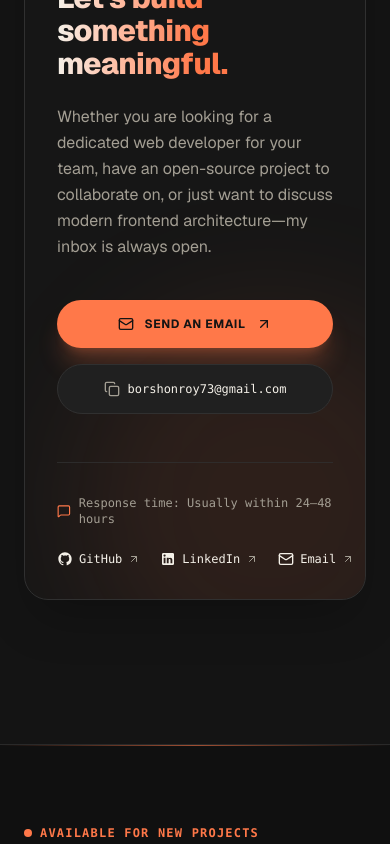
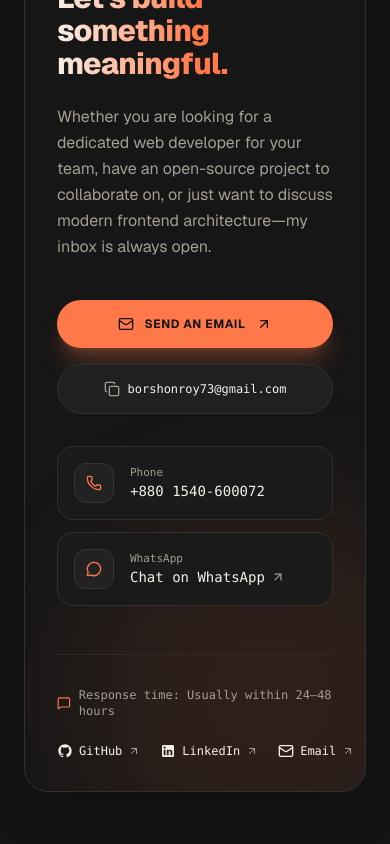
Before and after one commit to borshon07/my-portfolio-2.1, a Next.js app: page / in a window 390 px wide. Shown: the part 8143-8987 px from the top of the page. Built offline with nearby package versions, Linux system fonts and the light colour scheme.

Commit message:
feat: add phone and whatsapp to contact section

```diff
--- a/src/components/sections/Contact.tsx
+++ b/src/components/sections/Contact.tsx
@@ -1,8 +1,16 @@
 "use client";
 
 import React, { useState } from "react";
-import { socialLinks } from "@/data/portfolioData";
-import { ArrowUpRight, Check, Copy, Mail, MessageSquare } from "lucide-react";
+import { personalInfo, socialLinks } from "@/data/portfolioData";
+import {
+  ArrowUpRight,
+  Check,
+  Copy,
+  Mail,
+  MessageCircle,
+  MessageSquare,
+  Phone,
+} from "lucide-react";
 import { GithubIcon, LinkedinIcon } from "@/components/ui/Icons";
 import {
   motion,
@@ -135,7 +143,7 @@ export default function Contact() {
           {/* Action bar */}
           <motion.div
             variants={item}
-            className="flex flex-col sm:flex-row items-stretch sm:items-center gap-4 mb-12"
+            className="flex flex-col sm:flex-row items-stretch sm:items-center gap-4 mb-8"
           >
             {/* Magnetic email button */}
             <motion.a
@@ -179,6 +187,51 @@ export default function Contact() {
             </button>
           </motion.div>
 
+          {/* Phone + WhatsApp */}
+          {(personalInfo.phone || personalInfo.whatsapp) && (
+            <motion.div
+              variants={item}
+              className="grid grid-cols-1 sm:grid-cols-2 gap-3 mb-12"
+            >
+              {personalInfo.phone && (
+                <a
+                  href={`tel:${personalInfo.phone.replace(/[\s-]/g, "")}`}
+                  className="group flex items-center gap-4 p-4 rounded-2xl bg-[#1a1a1a] border border-[#303030] hover:border-[#FF7849]/50 transition-colors"
+                >
+                  <span className="flex items-center justify-center w-10 h-10 rounded-xl bg-[#222222] border border-[#353535] text-[#FF7849] group-hover:bg-[#FF7849] group-hover:text-[#141414] group-hover:border-[#FF7849] transition-colors">
+                    <Phone className="w-4 h-4" />
+                  </span>
+                  <span className="flex flex-col">
+                    <span className="text-[11px] font-mono text-[#A39E93]">Phone</span>
+                    <span className="text-sm font-mono text-[#F4F0E8]">
+                      {personalInfo.phone}
+                    </span>
+                  </span>
+                </a>
+              )}
+
+              {personalInfo.whatsapp && (
+                <a
+                  href={`https://wa.me/${personalInfo.whatsapp}`}
+                  target="_blank"
+                  rel="noopener noreferrer"
+                  className="group flex items-center gap-4 p-4 rounded-2xl bg-[#1a1a1a] border border-[#303030] hover:border-[#FF7849]/50 transition-colors"
+                >
+                  <span className="flex items-center justify-center w-10 h-10 rounded-xl bg-[#222222] border border-[#353535] text-[#FF7849] group-hover:bg-[#FF7849] group-hover:text-[#141414] group-hover:border-[#FF7849] transition-colors">
+                    <MessageCircle className="w-4 h-4" />
+                  </span>
+                  <span className="flex flex-col">
+                    <span className="text-[11px] font-mono text-[#A39E93]">WhatsApp</span>
+                    <span className="text-sm font-mono text-[#F4F0E8] inline-flex items-center gap-1.5">
+                      Chat on WhatsApp
+                      <ArrowUpRight className="w-3.5 h-3.5 text-[#A39E93] transition-transform group-hover:translate-x-0.5 group-hover:-translate-y-0.5" />
+                    </span>
+                  </span>
+                </a>
+              )}
+            </motion.div>
+          )}
+
           {/* Direct channels */}
           <motion.div
             variants={item}
@@ -195,7 +248,7 @@ export default function Contact() {
                 <a
                   key={social.platform}
                   href={social.url}
-                  target="_blank"
+                  target={social.iconName === "mail" ? undefined : "_blank"}
                   rel="noopener noreferrer"
                   className="group inline-flex items-center gap-1.5 text-[#F4F0E8] hover:text-[#FF7849] transition-all hover:scale-105"
                 >
--- a/src/data/portfolioData.ts
+++ b/src/data/portfolioData.ts
@@ -1,4 +1,10 @@
-import { NavItem, PersonalInfo, Project, SkillCategory, SocialLink } from "@/types/portfolio";
+import {
+  NavItem,
+  PersonalInfo,
+  Project,
+  SkillCategory,
+  SocialLink,
+} from "@/types/portfolio";
 
 export const personalInfo: PersonalInfo = {
   name: "Borshon Roy",
@@ -15,6 +21,8 @@ export const personalInfo: PersonalInfo = {
   location: "Bangladesh",
   isAvailableForWork: true,
   resumeUrl: "/resume/Borshon_Roy_Web_Developer_Intern_Resume.pdf",
+  phone: "+880 1540-600072",
+  whatsapp: "+880 1311-950753",
 };
 
 export const navItems: NavItem[] = [
@@ -49,7 +57,8 @@ export const socialLinks: SocialLink[] = [
 export const skillCategories: SkillCategory[] = [
   {
     category: "Languages",
-    description: "Core programming and markup languages I use to construct web logic and architecture.",
+    description:
+      "Core programming and markup languages I use to construct web logic and architecture.",
     skills: [
       { name: "JavaScript (ES6+)", level: "Active" },
       { name: "TypeScript", level: "Active" },
@@ -59,7 +68,8 @@ export const skillCategories: SkillCategory[] = [
   },
   {
     category: "Frontend",
-    description: "Modern UI rendering libraries, layout engines, and styling methodologies.",
+    description:
+      "Modern UI rendering libraries, layout engines, and styling methodologies.",
     skills: [
       { name: "React 19", level: "Active" },
       { name: "Next.js (App Router)", level: "Active" },
@@ -71,7 +81,8 @@ export const skillCategories: SkillCategory[] = [
   },
   {
     category: "Frameworks",
-    description: "Full-stack frameworks and authentication tooling for production web development.",
+    description:
+      "Full-stack frameworks and authentication tooling for production web development.",
     skills: [
       { name: "Next.js 16 (App Router)", level: "Active" },
       { name: "Better Auth", level: "Active" },
@@ -81,7 +92,8 @@ export const skillCategories: SkillCategory[] = [
   },
   {
     category: "Tools",
-    description: "Development workflows, version management, and deployment platforms.",
+    description:
+      "Development workflows, version management, and deployment platforms.",
     skills: [
       { name: "Git & GitHub", level: "Active" },
       { name: "VS Code", level: "Active" },
@@ -97,10 +109,18 @@ export const projects: Project[] = [
     id: "bazardor-market-tracker",
     title: "বাজার দর (BazarDor)",
     eyebrow: "Full-Stack Next.js 16 App",
-    tagline: "Today's grocery market prices in Bangladesh at a glance with daily change tickers.",
+    tagline:
+      "Today's grocery market prices in Bangladesh at a glance with daily change tickers.",
     description:
       "A Bangla grocery market tracker built with Next.js 16 App Router, TypeScript, and Better Auth. Features an infinite scrolling price ticker, top price risers and fallers, category browsing, and bazar-wise price comparisons connected to MongoDB.",
-    technologies: ["Next.js 16", "TypeScript", "Tailwind CSS", "HeroUI", "Better Auth", "MongoDB"],
+    technologies: [
+      "Next.js 16",
+      "TypeScript",
+      "Tailwind CSS",
+      "HeroUI",
+      "Better Auth",
+      "MongoDB",
+    ],
     githubUrl: "https://github.com/borshon07/BazarDor-web-B14-Ass-07",
     liveUrl: "https://bazar-dor-web-b14-ass-07.vercel.app",
     featured: true,
@@ -111,10 +131,18 @@ export const projects: Project[] = [
     id: "fitlog-workout-tracker",
     title: "FitLog Workout Companion",
     eyebrow: "Fitness Web Application",
-    tagline: "Dark-themed workout tracking app with exercise library and personalized workout plans.",
+    tagline:
+      "Dark-themed workout tracking app with exercise library and personalized workout plans.",
     description:
       "A distraction-free training companion featuring a categorized workout directory with muscle groups, equipment requirements, difficulty filters, and saved exercises built with Next.js and Tailwind CSS.",
-    technologies: ["Next.js", "TypeScript", "Tailwind CSS", "DaisyUI", "next-themes", "Sonner"],
+    technologies: [
+      "Next.js",
+      "TypeScript",
+      "Tailwind CSS",
+      "DaisyUI",
+      "next-themes",
+      "Sonner",
+    ],
     githubUrl: "https://github.com/borshon07/B-14-A06--FitLog-by-Borshon",
     featured: true,
     year: "2026",
@@ -124,12 +152,20 @@ export const projects: Project[] = [
     id: "devstack-builder",
     title: "DevStack Builder",
     eyebrow: "Interactive Developer Utility",
-    tagline: "Modern developer stack builder for discovering technologies and saving custom stacks.",
+    tagline:
+      "Modern developer stack builder for discovering technologies and saving custom stacks.",
     description:
       "An interactive web application enabling developers to explore frontend, backend, database, and dev tool catalogs. Features real-time stack assembly, duplicate-selection prevention, and dynamic toast feedback.",
-    technologies: ["React", "TypeScript", "Tailwind CSS", "Vite", "React-Toastify"],
+    technologies: [
+      "React",
+      "TypeScript",
+      "Tailwind CSS",
+      "Vite",
+      "React-Toastify",
+    ],
     githubUrl: "https://github.com/borshon07/B-14-A05--DevStack-",
     featured: false,
     year: "2026",
     aspect: "tall",
-  },];
+  },
+];
--- a/src/types/portfolio.ts
+++ b/src/types/portfolio.ts
@@ -44,4 +44,6 @@ export interface PersonalInfo {
   location: string;
   isAvailableForWork: boolean;
   resumeUrl?: string;
+  phone?: string;
+  whatsapp?: string;
 }
```
